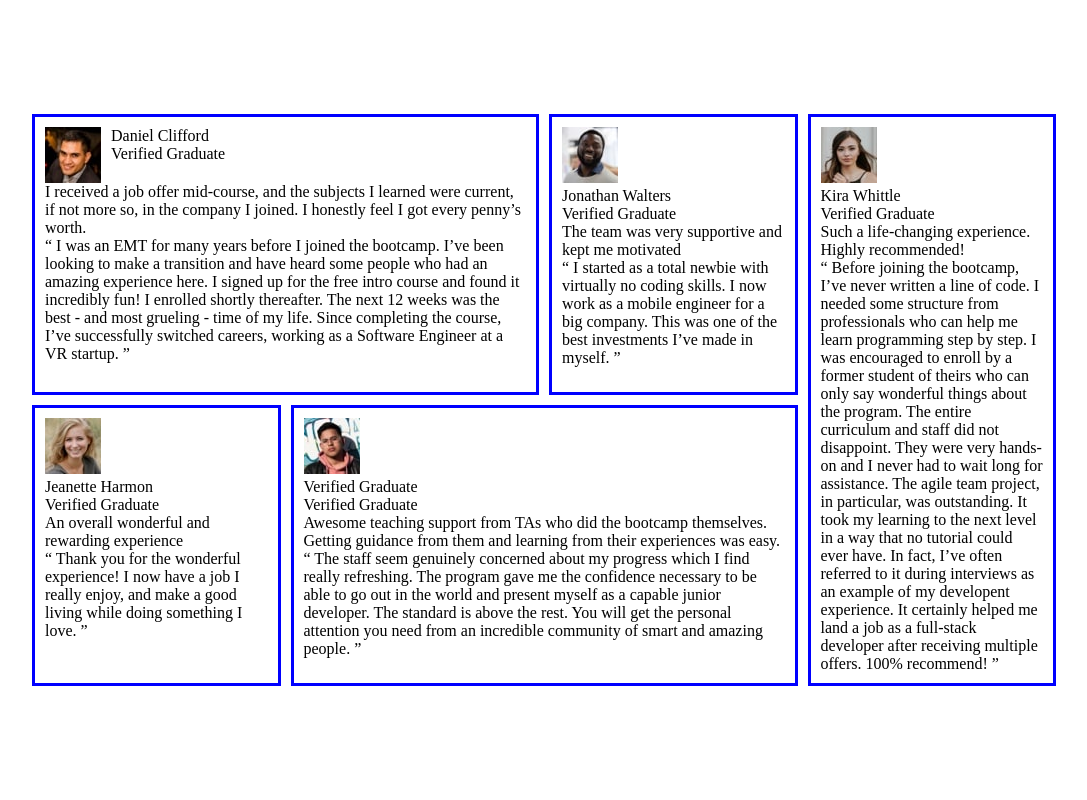
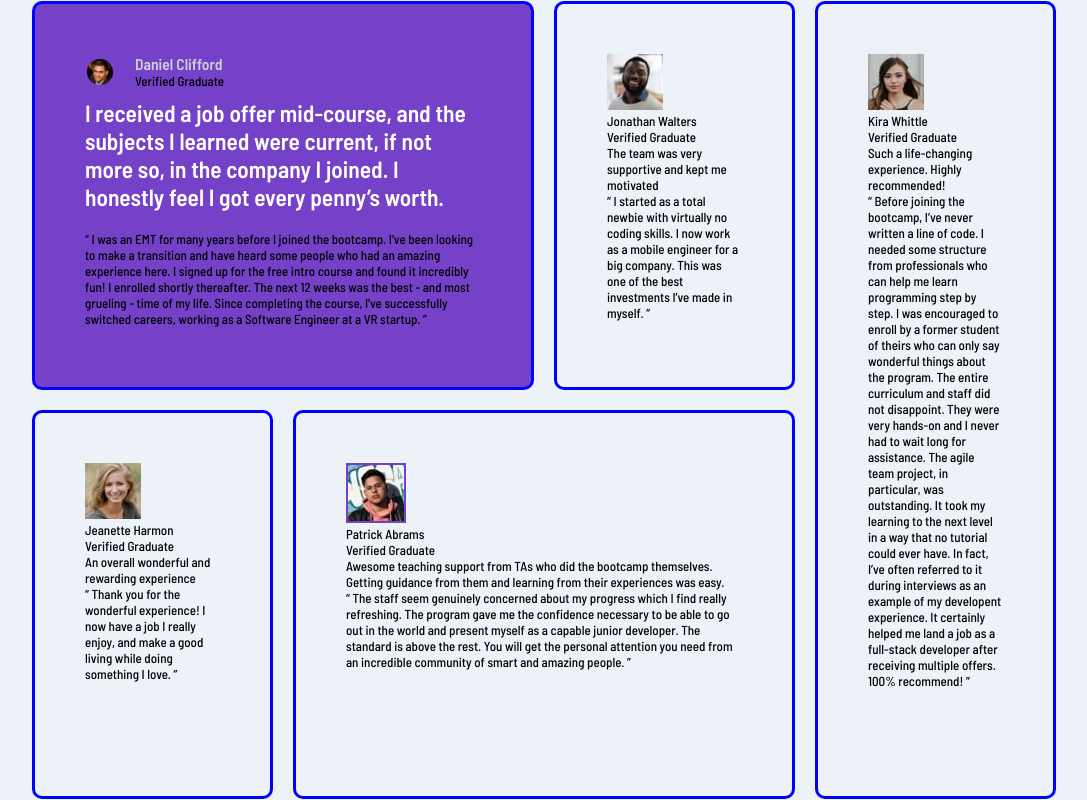
Before and after one commit to Niitram/frontendMentor-testimonials-grid-cards, a website: page index.html in a window 1280 px wide. Shown: the whole page, without its empty margins (96-1183 px from the left). Drawn offline with Linux system fonts and the light colour scheme.

Commit message:
agregado de variables.scss y armado parte de la primer tarjeta

```diff
--- a/index.html
+++ b/index.html
@@ -5,6 +5,12 @@
   <meta name="viewport" content="width=device-width, initial-scale=1.0"> <!-- displays site properly based on user's device -->
 
   <link rel="icon" type="image/png" sizes="32x32" href="./images/favicon-32x32.png">
+
+  <!-- IMPOR FONTS -->
+  <link rel="preconnect" href="https://fonts.googleapis.com">
+  <link rel="preconnect" href="https://fonts.gstatic.com" crossorigin>
+  <link href="https://fonts.googleapis.com/css2?family=Barlow+Semi+Condensed:wght@500;600&display=swap" rel="stylesheet">
+
 
   <link rel="stylesheet" href="css/main.css">
 
@@ -25,28 +31,24 @@
         <div class="contenedor">
           <div class="card card-1">
             <div class="card__divImg">
-              <img src="images/image-daniel.jpg" alt="foto de perfiil de Daniel Clifford">
+              <img class="border--moderate-violet" src="images/image-daniel.jpg" alt="foto de perfiil de Daniel Clifford">
               <div class="card__divSpan">
                 <div>
-                  <span>
-                  Daniel Clifford
-                  </span>
+                  <span class="font-size--1 font-weight--600 color--Light-gray">Daniel Clifford</span>
                 </div>
                 <div>
-                  <span>
-                    Verified Graduate
-                  </span>
+                  <span>Verified Graduate</span>
                 </div>
               </div>
             </div>
             <div>
-              <p>
+              <p class="font-size--2 font-weight--600 color--white py--1">
                 I received a job offer mid-course, and the subjects I learned were current, if not more so,
                 in the company I joined. I honestly feel I got every penny’s worth.
               </p>
             </div>
             <div>
-              <p>
+              <p class="py--1">
                 “ I was an EMT for many years before I joined the bootcamp. I’ve been looking to make a
                 transition and have heard some people who had an amazing experience here. I signed up
                 for the free intro course and found it incredibly fun! I enrolled shortly thereafter.
@@ -97,10 +99,10 @@
           </div>
           <div class="card card-4">
             <div>
-              <img src="images/image-patrick.jpg" alt="foto de perfil de Patrick Abrams">
+              <img class="border--moderate-violet" src="images/image-patrick.jpg" alt="foto de perfil de Patrick Abrams">
               <div>
                 <div>
-                  <span>Verified Graduate</span>
+                  <span>Patrick Abrams</span>
                 </div>
                 <div>
                   <span>Verified Graduate</span>
--- /dev/null
+++ b/scss/_variables.scss
@@ -0,0 +1,12 @@
+/* COLORES */
+/* ### Primary */
+
+$Moderate-violet: hsl(263, 55%, 52%);
+$Very-dark-grayish-blue: hsl(217, 19%, 35%);
+$Very-dark-blackish-blue: hsl(219, 29%, 14%);
+$White: hsl(0, 0%, 100%);
+
+/* ### Neutral */
+
+$Light-gray: hsl(0, 0%, 81%);
+$Light-grayish-blue: hsl(210, 46%, 95%);
--- a/scss/style.scss
+++ b/scss/style.scss
@@ -1,17 +1,49 @@
+@import 'variables';
+
+
 *{
     box-sizing: border-box;
     padding: 0;
     margin: 0;
+    font-size: 13px;
+    font-family: 'Barlow Semi Condensed', sans-serif;
 }
 
 
-
+.font-weight--500{
+    font-weight: 500;
+}
+.font-weight--600{
+    font-weight: 600;
+}
+.font-size--1{
+    font-size: 1.2rem;
+}
+.font-size--2{
+    font-size: 1.8rem;
+}
+.color--white{
+    color: $White;
+}
+.color--Light-gray{
+    color: $Light-gray;
+}
+.py--1{
+    padding: 10px 0;
+}
+.border--moderate-violet{
+border: 2px solid $Moderate-violet;
+}
+body{
+    background-color: $Light-grayish-blue;
+}
 section{
     height: 100vh;
     display: flex;
     flex-direction: column;
     justify-content: center;
     align-items: center;
+
 }
 
 .contenedor{
@@ -20,20 +52,25 @@ section{
                         "card-3 card-4 card-4 card-5";
     grid-template-columns: repeat(4, 1fr);
     grid-template-rows: repeat(2, 1fr);
-    grid-column-gap: 10px;
-    grid-row-gap: 10px;
+    grid-column-gap: 20px;
+    grid-row-gap: 20px;
     width: 80%;
 
     .card{
+        padding: 50px;
         border: 3px solid blue;
-        padding: 10px;
+        border-radius: 10px;
 
         .card__divImg{
             display: flex;
             flex-direction: row;
+            align-items: center;
 
             img{
+                width: 30px;
                 margin-right: 10px;
+                border-radius: 50%;
+
             }
 
             .card__divSpan{
@@ -41,6 +78,7 @@ section{
 
                 span{
                     display: inline-block;
+                    margin-left: 10px;
                 }
             }
         }
@@ -48,6 +86,7 @@ section{
 
     .card-1{
         grid-area: card-1;
+        background-color: $Moderate-violet;
     }
     .card-2{
         grid-area:card-2;
@@ -57,6 +96,7 @@ section{
     }
     .card-4{
         grid-area: card-4;
+
     }
     .card-5{
         grid-area:card-5;
```
Also changed, not shown: css/main.css.
